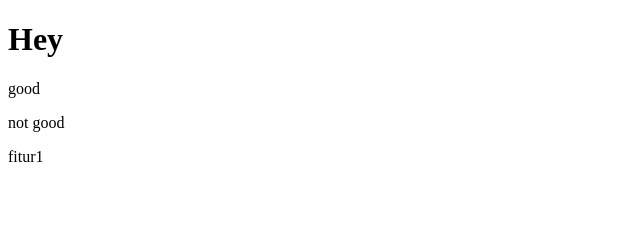
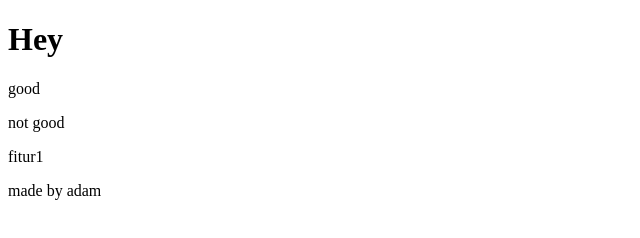
Before and after one commit to ahmadadam12/belajarHTML, a website: page index.html in a window 1280 px wide. Shown: the whole page, without its empty margins (0-640 px from the left). Drawn offline with Linux system fonts and the light colour scheme.

Commit message:
footer add

```diff
--- a/index.html
+++ b/index.html
@@ -10,6 +10,7 @@
     <p>good</p>
     <p>not good</p>
     <p>fitur1</p>
+    <footer>made by adam</footer>
 
 </body>
 </html>
--- a/package.json
+++ b/package.json
@@ -8,5 +8,8 @@
   },
   "keywords": [],
   "author": "",
-  "license": "ISC"
+  "license": "ISC",
+  "dependencies": {
+    "typed.js": "^2.0.16"
+  }
 }
```
Also changed, not shown: 1 other file.
